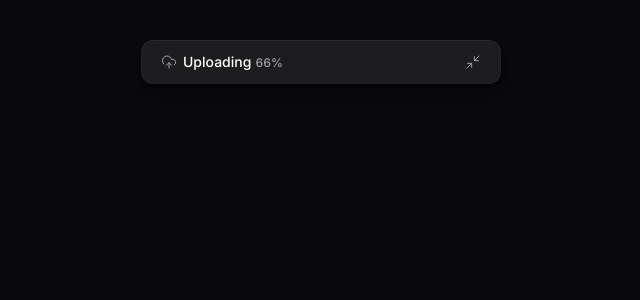
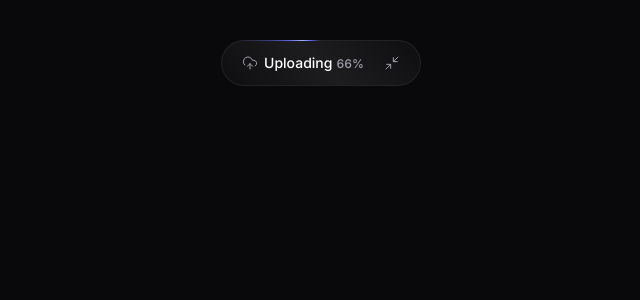
Before and after one commit to yujinishioka/upload-widget-web, a React (Vite) app: page / in a window 1280 px wide. Shown: the top 300 px of the page, without its empty margins (319-959 px from the left). Built offline with nearby package versions, Linux system fonts and the light colour scheme.

Commit message:
feat: animacoes

```diff
--- a/package.json
+++ b/package.json
@@ -13,6 +13,7 @@
     "@radix-ui/react-collapsible": "^1.1.1",
     "@radix-ui/react-progress": "^1.1.0",
     "lucide-react": "^0.546.0",
+    "motion": "^11.13.1",
     "react": "^19.1.1",
     "react-dom": "^19.1.1",
     "react-dropzone": "^14.3.5",
--- a/src/components/upload-widget-dropzone.tsx
+++ b/src/components/upload-widget-dropzone.tsx
@@ -1,4 +1,5 @@
 import { useDropzone } from "react-dropzone";
+import { motion } from "motion/react";
 import CircularProgressBar from "./ui/circular-progress-bar";
 
 export function UploadWidgetDropzone() {
@@ -17,7 +18,14 @@ export function UploadWidgetDropzone() {
   });
 
   return (
-    <div className="flex flex-col gap-3 px-3">
+    <motion.div
+      className="flex flex-col gap-3 px-3"
+      initial={{ opacity: 0 }}
+      animate={{
+        opacity: 1,
+      }}
+      transition={{ duration: 0.2 }}
+    >
       <div
         data-active={isDragActive}
         className="cursor-pointer text-zinc-400 bg-black/20 p-5 rounded-lg border border-zinc-700 border-dashed h-32 flex flex-col items-center justify-center gap-1 hover:border-zinc-600 transition-colors data-[active=true]:bg-indigo-500/10 data-[active=true]:border-indigo-500"
@@ -43,6 +51,6 @@ export function UploadWidgetDropzone() {
       <span className="text-xxs text-zinc-400">
         Only PNG and JPG files are supported.
       </span>
-    </div>
+    </motion.div>
   );
 }
--- a/src/components/upload-widget-minimized-button.tsx
+++ b/src/components/upload-widget-minimized-button.tsx
@@ -4,7 +4,7 @@ import { UploadWidgetTitle } from "./upload-widget-title";
 
 export function UploadWidgetMinimizedButton() {
   return (
-    <Collapsible.Trigger className="flex items-center justify-between w-full px-5 py-3 group bg-white/2">
+    <Collapsible.Trigger className="flex items-center justify-between w-full gap-5 px-5 py-3 group bg-white/2">
       <UploadWidgetTitle />
       <Minimize2 strokeWidth={1.5} className="size-4 text-zinc-400 group-hover:text-zinc-100"/>
     </Collapsible.Trigger>
--- a/src/components/upload-widget-upload-item.tsx
+++ b/src/components/upload-widget-upload-item.tsx
@@ -1,11 +1,19 @@
 import * as Progress from "@radix-ui/react-progress";
 
 import { Download, ImageUp, Link2, RefreshCcw, X } from "lucide-react";
+import { motion } from "motion/react";
 import { Button } from "./ui/button";
 
 export function UploadWidgetUploadItem() {
   return (
-    <div className="relative flex flex-col gap-3 p-3 overflow-hidden rounded-lg shadow-shape-content bg-white/2">
+    <motion.div
+      className="relative flex flex-col gap-3 p-3 overflow-hidden rounded-lg shadow-shape-content bg-white/2"
+      initial={{ opacity: 0 }}
+      animate={{
+        opacity: 1,
+      }}
+      transition={{ duration: 0.4 }}
+    >
       <div className="flex flex-col gap-1">
         <span className="flex items-center gap-1 text-xs font-medium">
           <ImageUp className="size-3 text-zinc-300" strokeWidth={1.5} />
@@ -46,6 +54,6 @@ export function UploadWidgetUploadItem() {
           <span className="sr-only">Cancel upload</span>
         </Button>
       </div>
-    </div>
+    </motion.div>
   );
 }
--- a/src/components/upload-widget.tsx
+++ b/src/components/upload-widget.tsx
@@ -1,16 +1,37 @@
 import * as Collapsible from "@radix-ui/react-collapsible";
-import { useState } from "react";
+import { motion, useCycle } from "motion/react";
 import { UploadWidgetDropzone } from "./upload-widget-dropzone";
 import { UploadWidgetHeader } from "./upload-widget-header";
 import { UploadWidgetUploadList } from "./upload-widget-upload-list";
 import { UploadWidgetMinimizedButton } from "./upload-widget-minimized-button";
 
 export function UploadWidget() {
-  const [isWidgetOpen, setIsWidgetOpen] = useState(false);
+  const isThereAnyPendindUploads = true;
+  const [isWidgetOpen, toggleWidgetOpen] = useCycle(false, true);
 
   return (
-    <Collapsible.Root onOpenChange={setIsWidgetOpen}>
-      <div className="bg-zinc-900 w-[360px] rounded-xl shadow-shape overflow-hidden">
+    <Collapsible.Root onOpenChange={() => toggleWidgetOpen()} asChild>
+      <motion.div
+        data-progress={isThereAnyPendindUploads}
+        className="bg-zinc-900 overflow-hidden w-[360px] rounded-xl data-[state=open]:shadow-shape border border-transparent animate-border data-[state=closed]:rounded-3xl data-[state=closed]:data-[progress=false]:shadow-shape  data-[state=closed]:data-[progress=true]:[background:linear-gradient(45deg,#09090B,theme(colors.zinc.900)_50%,#09090B)_padding-box,conic-gradient(from_var(--border-angle),theme(colors.zinc.700/.48)_80%,_theme(colors.indigo.500)_86%,_theme(colors.indigo.300)_90%,_theme(colors.indigo.500)_94%,_theme(colors.zinc.600/.48))_border-box]"
+        animate={isWidgetOpen ? "open" : "closed"}
+        variants={{
+          closed: {
+            width: "max-content",
+            height: 44,
+            transition: {
+              type: "inertia",
+            },
+          },
+          open: {
+            width: 360,
+            height: "auto",
+            transition: {
+              duration: 0.1,
+            },
+          },
+        }}
+      >
         {!isWidgetOpen && <UploadWidgetMinimizedButton />}
         <Collapsible.Content>
           <UploadWidgetHeader />
@@ -20,7 +41,7 @@ export function UploadWidget() {
             <UploadWidgetUploadList />
           </div>
         </Collapsible.Content>
-      </div>
+      </motion.div>
     </Collapsible.Root>
   )
 }
--- a/src/index.css
+++ b/src/index.css
@@ -1,3 +1,9 @@
 @tailwind base;
 @tailwind components;
 @tailwind utilities;
+
+@property --border-angle {
+  inherits: false;
+  initial-value: 0deg;
+  syntax: "<angle>";
+}
--- a/tailwind.config.js
+++ b/tailwind.config.js
@@ -5,6 +5,9 @@ export default {
   content: ["./index.html", "./src/**/*.{js,ts,jsx,tsx}"],
   theme: {
     extend: {
+      animation: {
+        border: "border 2s linear infinite",
+      },
       boxShadow: {
         shape: '0px 8px 8px rgba(0, 0, 0, 0.1), 0px 4px 4px rgba(0, 0, 0, 0.1), 0px 2px 2px rgba(0, 0, 0, 0.1), 0px 0px 0px 1px rgba(0, 0, 0, 0.1), inset 0px 0px 0px 1px rgba(255, 255, 255, 0.03), inset 0px 1px 0px rgba(255, 255, 255, 0.03)',
         'shape-content': '0px 0px 0px 1px rgba(0, 0, 0, 0.25), inset 0px 1px 0px rgba(255, 255, 255, 0.02), inset 0px 0px 0px 1px rgba(255, 255, 255, 0.02)',
@@ -15,6 +18,11 @@ export default {
       fontSize: {
         xxs: '0.625rem',
       },
+      keyframes: {
+        border: {
+          to: { "--border-angle": "360deg" },
+        },
+      },
       opacity: {
         2: '0.02',
       },
```
Also changed, not shown: 1 other file (tests, documents, lock files or other folders).
